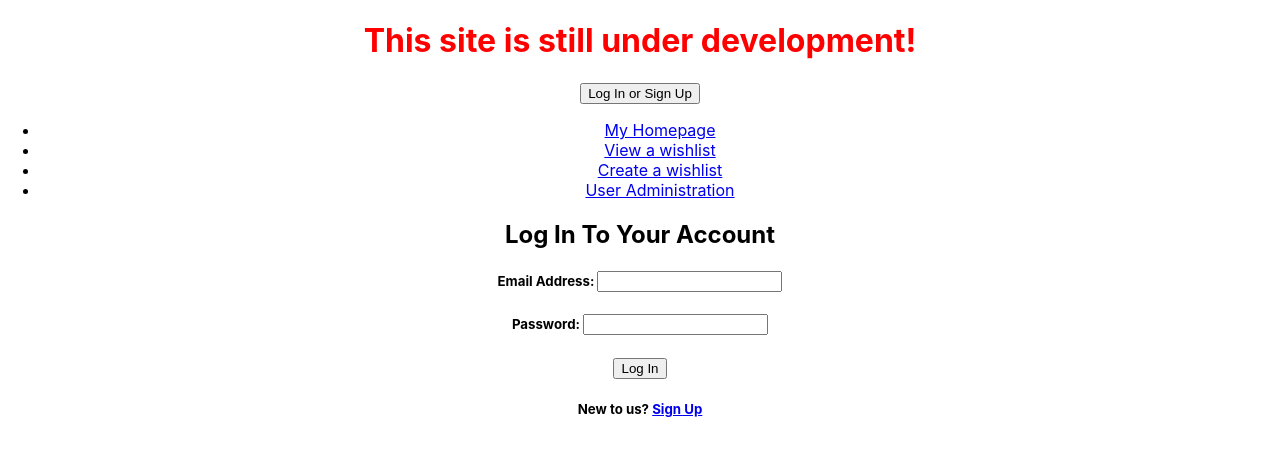
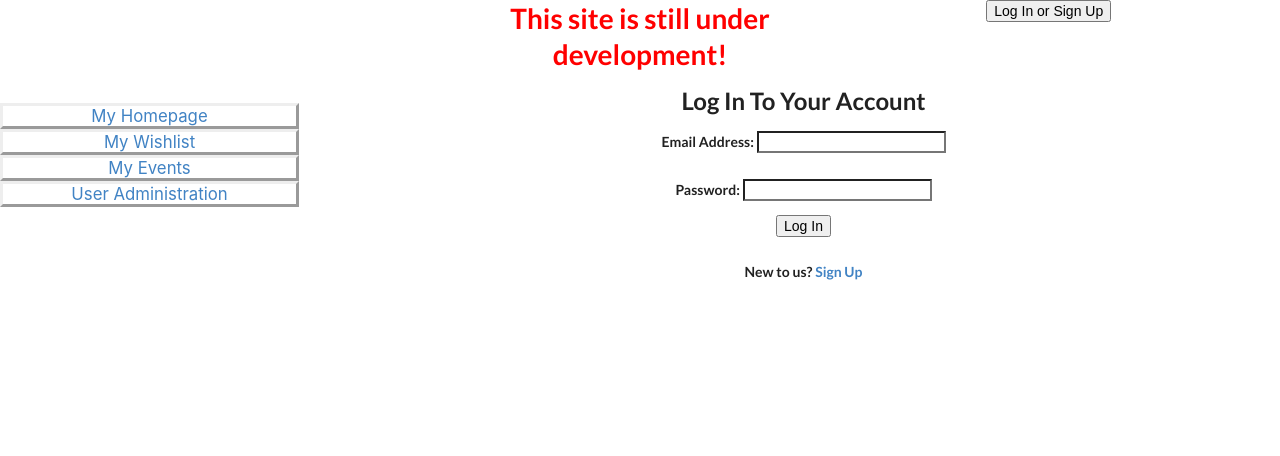
Before and after one commit to tomjmcnamee/McNaSafford_GiftExchange_Frontend, a React (Create React App) app: page /LogIn in a window 1280 px wide. Shown: the top 456 px of the page. Built offline with nearby package versions, Linux system fonts and the light colour scheme.

Commit message:
Add and Remove wishlist items done, touched some CSS

```diff
--- a/package.json
+++ b/package.json
@@ -12,7 +12,8 @@
     "react-router-dom": "^5.1.2",
     "react-scripts": "3.3.0",
     "redux": "^4.0.5",
-    "redux-thunk": "^2.3.0"
+    "redux-thunk": "^2.3.0",
+    "semantic-ui-css": "^2.4.1"
   },
   "scripts": {
     "start": "react-scripts start",
--- a/src/App.css
+++ b/src/App.css
@@ -36,3 +36,79 @@
     transform: rotate(360deg);
   }
 }
+
+
+#pageHeader {
+  display: block;
+  margin: 0;
+  padding: 0;
+  border: 0;
+  font-size: 100%;
+  background: transparent;
+  -webkit-box-sizing: border-box;
+  -moz-box-sizing: border-box;
+  box-sizing: border-box;
+  /* background: rgb(214, 247, 97); */
+  width: 100%;
+  height: auto;
+
+  /* z-index: 1 */
+}
+
+#topMenuLinks {
+  clear: both;
+  position: sticky;
+   top: 0px;
+   z-index: 1;
+}
+
+
+nav ul {
+  /* display: flex; */
+  font-size: 1.2em;
+  line-height: 30px;
+  /* height: 30px; */
+  padding: 0px 0px;
+  width: 100%;
+  /* background: rgb(214, 247, 97); */
+  /* position: sticky; */
+  /* top: 0; */
+
+}
+
+nav li {
+  list-style:  none;
+  width: 100%;
+  display: block;
+  /* float: left; */
+position: relative;
+  border-style: outset;
+  /* background: rgb(214, 247, 97); */
+}
+
+nav li a {
+  display: block;
+  line-height: 20px;
+
+}
+nav li a.active {
+  display: block;
+  line-height: 20px;
+  /* border-color: green; */
+  border-style: solid;
+}
+
+div .WishListCard {
+  margin-top: 0%;
+  margin-bottom: -1%;
+
+  width: 35%;
+  height: 30%;
+}
+
+.WishlistCardImg{
+  max-width: 50%;
+  max-height:50%;
+  width: auto;
+  height: auto;
+}
--- a/src/App.js
+++ b/src/App.js
@@ -9,6 +9,7 @@ import TopMenuBar from './Containers/TopMenuBar'
 import homepage from './Containers/homepage'
 import SignUp from './Components/Signup'
 import LogIn from './Components/Login'
+import MyWishlist from './Components/MyWishlist'
 // import UserHome from './Components/UserHome'
 
 
@@ -25,21 +26,31 @@ class App extends React.Component {
     return (
       <div className="App">
       <TopMenuBar history={this.props.history} />
+      <div className="ui grid" >
+        <div className="four wide column"  >
           <nav id="topMenuLinks">
             <ul>
                 <li><NavLink to="/UserHome">My Homepage</NavLink></li>
-            <li><NavLink to="/viewwishlists"> View a wishlist</NavLink></li>
-            <li><NavLink to="/mywishlist">Create a wishlist</NavLink></li>
+                <li><NavLink to="/mywishlist"> My Wishlist</NavLink></li>
+                <li><NavLink to="/myevents">My Events</NavLink></li>
                 <li><NavLink to="/UserAdministration">User Administration</NavLink></li>
             </ul>
           </nav>
-        <Switch>
+        </div >
+        <div className="twelve wide column"  >
+        {/* <Switch> */}
           <div id="content" >
             <Route path="/SignUp" component={SignUp} />
             <Route path='/LogIn' component={localStorage.token === undefined ? LogIn : null} />
+            <Route path='/mywishlist' component={MyWishlist} />
             <Route exact path="/" component={homepage} />
           </div>
-        </Switch>
+        {/* </Switch> */}
+        </div >
+
+
+      </div>
+
       </div>
     ) //ends return
   } // ends render
--- /dev/null
+++ b/src/Components/MyWishlist.js
@@ -0,0 +1,76 @@
+import React from 'react'
+import { connect } from 'react-redux'
+import { addWishlistItem } from '../actions'
+import WishlistCardBuilder from './WishlistCardBuilder'
+// import TopIcon from '../Images/WeThePromo-transparentBackgroundIcon.png'
+
+class MyWishlist extends React.Component {
+
+  state = {
+    gift_name: "",
+    amazon_url: "",
+    gift_image: "",
+    status: "added"
+  }
+
+  componentDidMount(){
+
+  }
+
+  formChangeHandler = (event) => {
+    this.setState({
+      [event.target.name]: event.target.value
+    })
+  }
+
+  formSubmitHandler = (event) => {
+    event.preventDefault()
+    this.props.addWishlistItem(this.props.activeUser.id, this.state, this.props.history)
+    this.setState({
+      gift_name: "",
+      amazon_url: "",
+      gift_image: ""
+
+    })
+  }
+
+  render() {
+    let wishlistCards
+    if (this.props.activeUserWishList.length > 0) {
+      wishlistCards = this.props.activeUserWishList.map(wishlist => <WishlistCardBuilder key={wishlist.id} wishlistObj={wishlist} history={this.props.history} cardType="ActiveUserCards" />)
+    } else {
+      wishlistCards = []
+    }
+
+    return (
+      <div id="MyWishlist">
+        <form onSubmit={this.formSubmitHandler}>
+          <h3>Gift Name: <input required name="gift_name" type="text" value={this.state.gift_name} onChange={this.formChangeHandler}/></h3>
+          <h3>Gift Image: <input required name="gift_image" type="text" value={this.state.gift_image} onChange={this.formChangeHandler}/></h3>
+          <h3>Amazon URL: <input required name="amazon_url" type="text" value={this.state.amazon_url} onChange={this.formChangeHandler}/></h3>
+          <button type="submit">Submit</button>
+        </form>
+
+        <div id="WishListCards">
+          {wishlistCards}
+        </div>
+      </div>
+  )} // ends Return and Render
+} // ends class
+
+function mdp(dispatch) {
+  return {
+    addWishlistItem: (userID, itemDetails, history) => dispatch(addWishlistItem(userID, itemDetails, history)),
+  }
+}
+
+// this comes from reduct.js - K is local reference, V is foreign state attribute
+function msp(state) {
+  return {
+    loggedInAcct: state.loggedInAcct,
+    activeUser: state.activeUser,
+    activeUserWishList: state.activeUserWishList
+  }
+}
+
+export default connect(msp, mdp)(MyWishlist)
--- /dev/null
+++ b/src/Components/WishlistCardBuilder.js
@@ -0,0 +1,62 @@
+import React from 'react'
+import { connect } from 'react-redux'
+import { removeItemFromWishlist } from '../actions'
+
+
+
+class WishlistCardBuilder extends React.Component {
+
+  editItemClickHandler = (itemObj) => {
+    this.setState({
+
+    })
+
+  }
+
+
+
+  render(){
+
+    switch (this.props.cardType) {
+      case "ActiveUserCards":
+        return (
+          <div className="WishlistCard" onClick={null}>
+            <h2>{this.props.wishlistObj.gift_name}</h2>
+            <img className="WishlistCardImg" alt="Gift" src={this.props.wishlistObj.gift_image}  />
+            <p>Status: {this.props.wishlistObj.status}</p>
+            <p>Created: {Date(this.props.wishlistObj.created_at)}</p>
+            {/* <button onClick={setSelectedCampaignAndContributions("campaigns/" + this.props.campaignObj.id, this.props.campaignObj, this.props.history)} >View Details</button> */}
+            {/* <div id="CampaignCardDescription" >
+              <h5>
+                {this.props.campaignObj.campaign_description}
+              </h5>
+            </div> */}
+            <button className="WishlistItemCardButton" onClick={() => this.editItemClickHandler(this.props.wishlistObj)} >Edit Item</button>
+            <button className="WishlistItemCardButton" onClick={() => this.props.removeItemFromWishlist(this.props.wishlistObj.id, this.props.activeUser.id)} >Remove Item</button>
+          </div>
+          )// ends return
+
+      default:  return "HI"
+
+    } // ends switch/case
+  }// ends render
+} // ends class
+
+function mdp(dispatch) {
+  return {
+
+    removeItemFromWishlist: (ItemID, userID) => dispatch(removeItemFromWishlist(ItemID, userID)),
+
+  }
+}
+
+// this comes from reduct.js - K is local reference, V is foreign state attribute
+function msp(state) {
+  return {
+    loggedInAcct: state.loggedInAcct,
+    activeUser: state.activeUser,
+    activeUserWishList: state.activeUserWishList
+  }
+}
+
+export default connect(msp, mdp)(WishlistCardBuilder)
--- a/src/actions.js
+++ b/src/actions.js
@@ -20,6 +20,7 @@ function logAccountIn (accountCredentials, history) {
           alert("incorrect email/password combination")
           history.push("/LogIn")
         } else {
+          debugger
           localStorage.setItem("token", response.token)
           dispatch({ type: "LOG ACCOUNT IN", payload: response.loggedInAcct })
           dispatch({ type: "SET PRIMARY USER", payload: response.primaryUser })
@@ -114,10 +115,55 @@ function logAccountIn (accountCredentials, history) {
     } // ends Thunk dispatch function
   } // ends logOut function
 
+  function addWishlistItem (userID, itemDetails, history) {
+    return function (dispatch) {
+      fetch(backendURL + "wishlist", {
+        method: "POST",
+        headers: {
+          "content-type": "application/json",
+          accepts: "application/json"
+        },
+        body: JSON.stringify({ wishlistItem: itemDetails, userID})
+      })
+      .then(resp => resp.json())
+      .then(response => {
+        if (response.errors) {
+          alert(response.errors)
+        } else {
+          dispatch({ type: "SET ACTIVE USER WISH LIST", payload: response.activeUserWishList })
+          // history.push("/")
+        }
+      })
+    } // ends Thunk dispatch function
+  } // ends addWishlistItem
+
+  function removeItemFromWishlist (wishlistItemID, userID) {
+    return function (dispatch) {
+      fetch(backendURL + "wishlist", {
+        method: "DELETE",
+        headers: {
+          "content-type": "application/json",
+          accepts: "application/json"
+        },
+        body: JSON.stringify({ wishlistItemID, userID})
+      })
+      .then(resp => resp.json())
+      .then(response => {
+        if (response.errors) {
+          alert(response.errors)
+        } else {
+          dispatch({ type: "SET ACTIVE USER WISH LIST", payload: response.activeUserWishList })
+          // history.push("/")
+        }
+      })
+    } // ends Thunk dispatch function
+  } // ends removeItemFromWishlist
 
 export {
         logAccountIn,
         autoLogIn,
         signUp,
         logOut,
+        addWishlistItem,
+        removeItemFromWishlist,
       }
--- a/src/index.js
+++ b/src/index.js
@@ -1,5 +1,6 @@
 import React from 'react';
 import ReactDOM from 'react-dom';
+import 'semantic-ui-css/semantic.min.css'
 import './App.css';
 import './index.css';
 import App from './App';
```
Also changed, not shown: 1 other file (tests, documents, lock files or other folders). Lines whose indentation alone changed are shown as unchanged.
